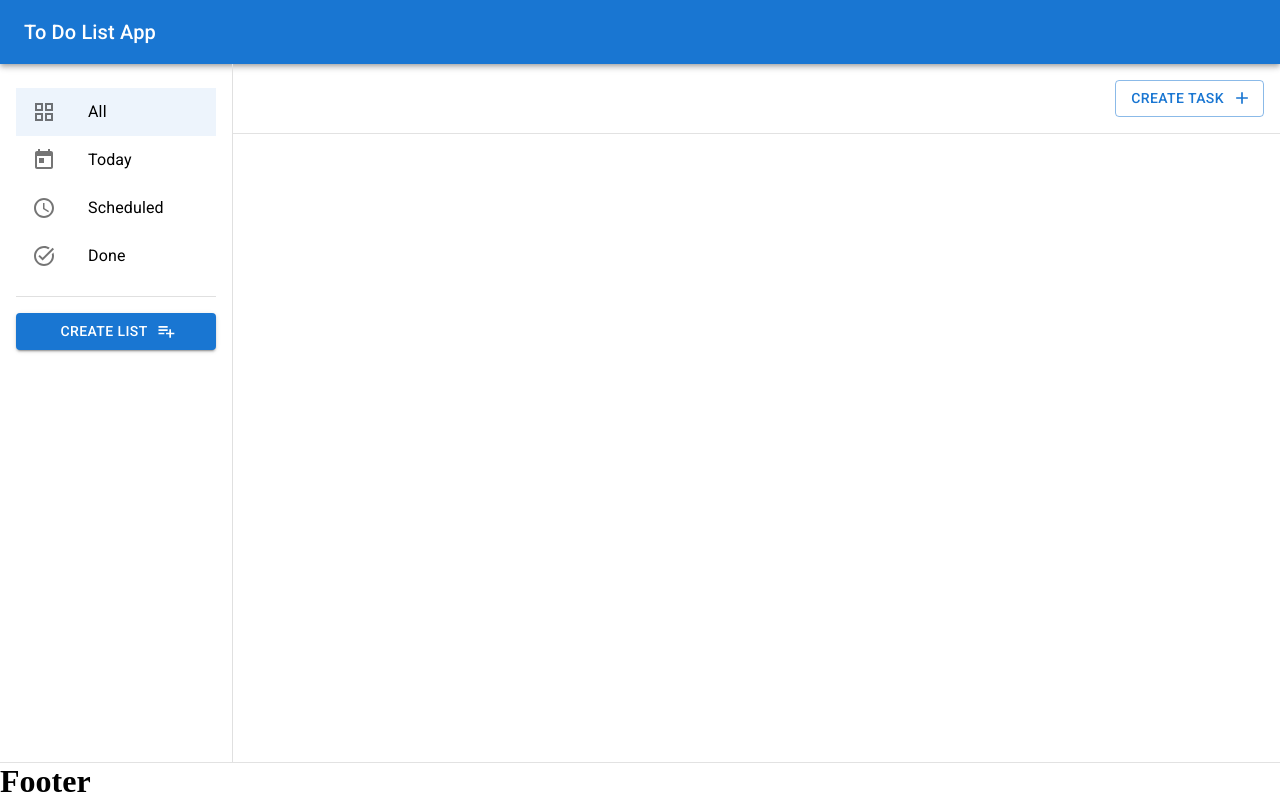
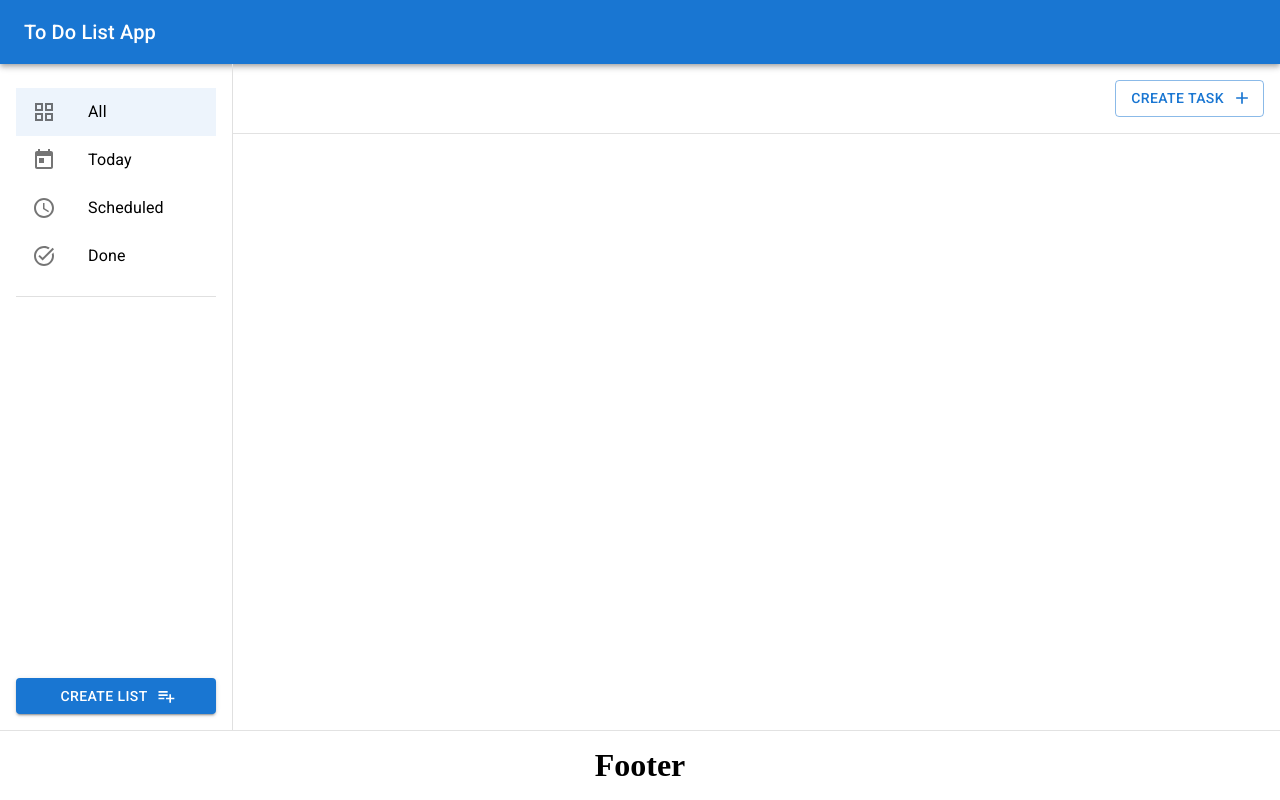
Before and after one commit to andres-verdenelli/TaskFlow, a React (Vite) app: page / in a window 1280 px wide. Built offline with nearby package versions, Linux system fonts and the light colour scheme.

Commit message:
checkout

```diff
--- a/src/App.jsx
+++ b/src/App.jsx
@@ -1,8 +1,8 @@
-import './App.css'
 import Sidebar from './components/Sidebar'
 import Header from './components/Header'
 import { Box } from '@mui/material'
 import MainContent from './components/MainContent'
+import Footer from './components/Footer'
 
 export default function App() {
   return (
@@ -20,9 +20,7 @@ export default function App() {
           <Sidebar />
           <MainContent />
         </Box>
-        <Box sx={{ borderTop: '1px solid #e2e2e2' }}>
-          <h1>Footer</h1>
-        </Box>
+        <Footer />
       </Box>
     </>
   )
--- /dev/null
+++ b/src/components/Footer.jsx
@@ -0,0 +1,11 @@
+import { Box } from '@mui/material'
+
+export default function Footer() {
+  return (
+    <Box sx={{ borderTop: '1px solid #e2e2e2' }}>
+      <footer style={{ textAlign: 'center', paddingBlock: '1rem' }}>
+        <h1>Footer</h1>
+      </footer>
+    </Box>
+  )
+}
--- a/src/components/Sidebar.jsx
+++ b/src/components/Sidebar.jsx
@@ -8,19 +8,20 @@ export default function Sidebar() {
   const { lists, createList } = useLists()
 
   return (
-    <>
     <Box
-        sx={{ borderRight: '1px solid #e0e0e0' }}
+      borderRight={'1px solid #e0e0e0'}
       p={2}
       minWidth={200}
+      display={'flex'}
+      flexDirection={'column'}
+      justifyContent={'space-between'}
     >
       <List>
         <NavigationItems />
         <Divider sx={{ marginY: '1rem' }} />
         <ListsSection lists={lists} />
+      </List>
       <CreateListDialog createList={createList} />
-        </List>
     </Box>
-    </>
   )
 }
```
Also changed, not shown: src/App.css (deleted), todo.txt. Lines whose indentation alone changed are shown as unchanged.
